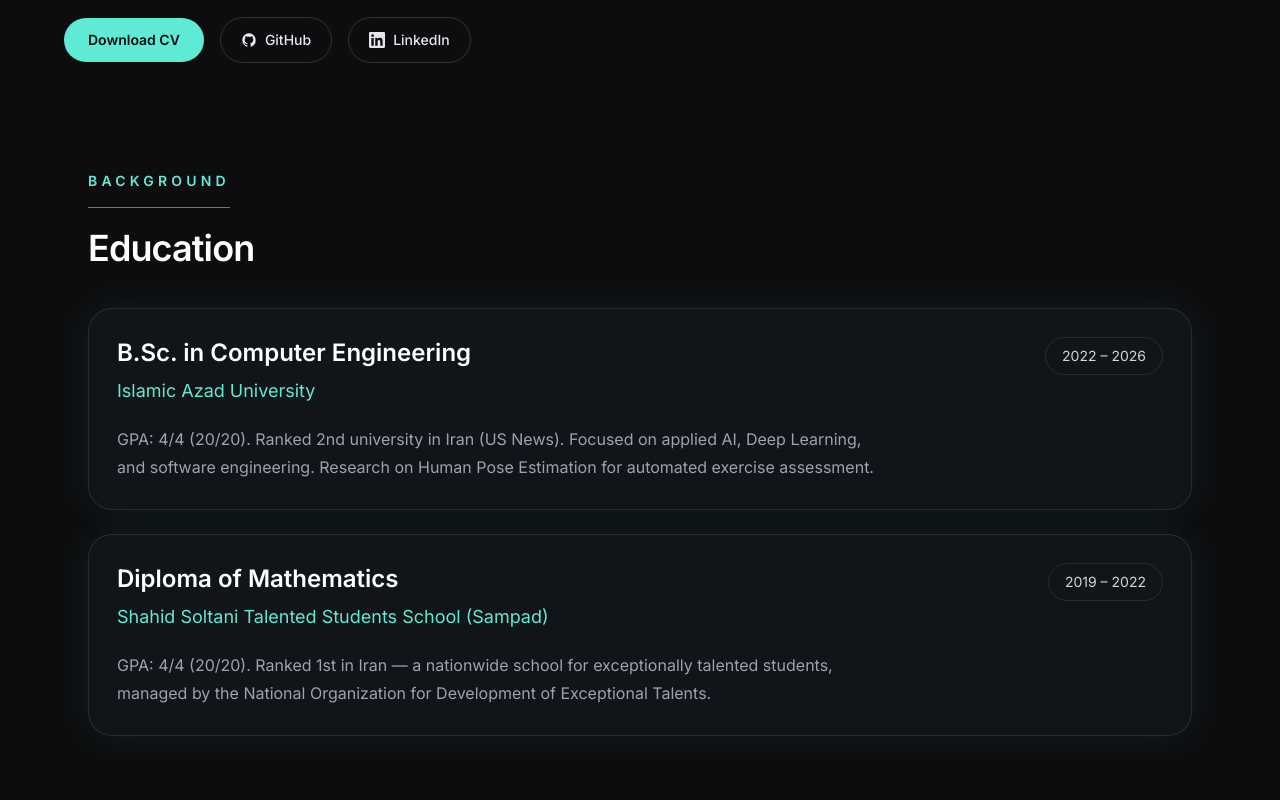
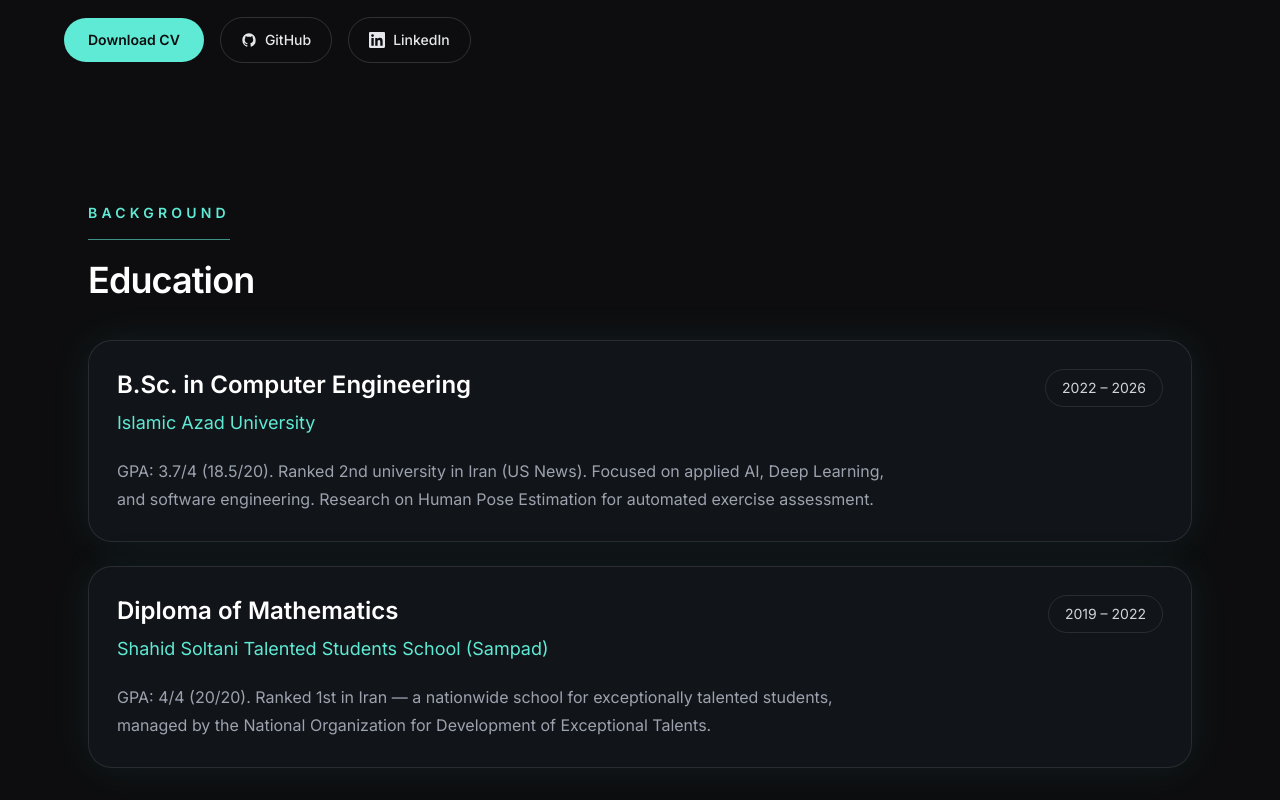
Before and after one commit to mohamadArdebili/Portfolio, a React (Vite) app: page / in a window 1280 px wide. Shown: the part 680-1480 px from the top of the page. Built offline with nearby package versions, Linux system fonts and the light colour scheme.

Commit message:
header fixed & GPA updated

```diff
--- a/src/components/Section.tsx
+++ b/src/components/Section.tsx
@@ -9,7 +9,8 @@ type SectionProps = {
 
 export function Section({ id, eyebrow, title, children }: SectionProps) {
   return (
-    <section id={id} className="scroll-mt-24 py-12 sm:py-15">
+    // <section id={id} className="scroll-mt-24 py-12 sm:py-15">
+    <section id={id} className="scroll-mt-24 py-12 sm:py-20">
       <div className="mx-auto max-w-6xl px-6">
         <div className="mb-10 max-w-2xl animate-fade-up">
           <div className="inline-block">
--- a/src/data/portfolio.ts
+++ b/src/data/portfolio.ts
@@ -45,7 +45,7 @@ export const portfolio = {
       institution: 'Islamic Azad University',
       years: '2022 – 2026',
       details:
-        'GPA: 4/4 (20/20). Ranked 2nd university in Iran (US News). Focused on applied AI, Deep Learning, and software engineering. Research on Human Pose Estimation for automated exercise assessment.',
+        'GPA: 3.7/4 (18.5/20). Ranked 2nd university in Iran (US News). Focused on applied AI, Deep Learning, and software engineering. Research on Human Pose Estimation for automated exercise assessment.',
     },
     {
       degree: 'Diploma of Mathematics',
```
